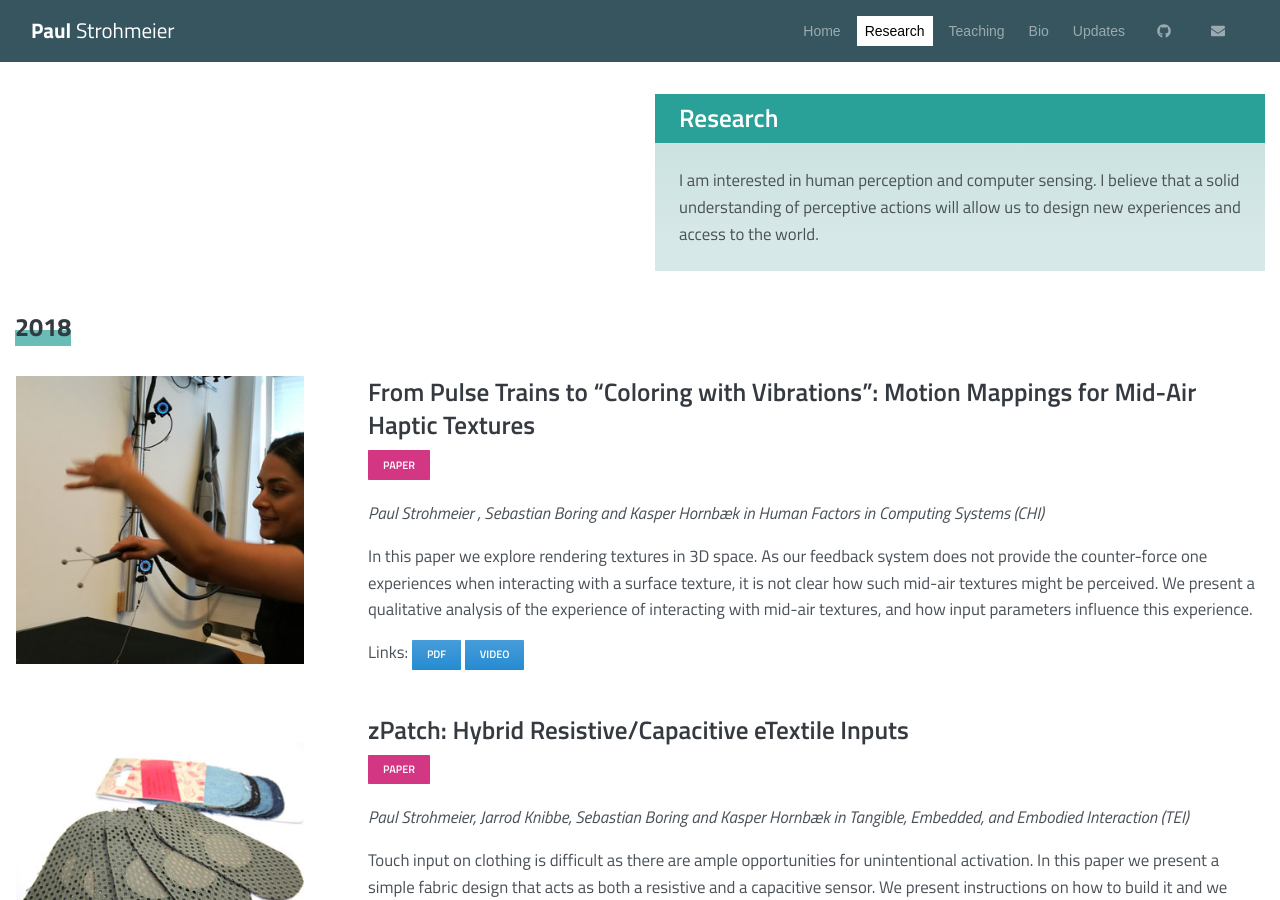
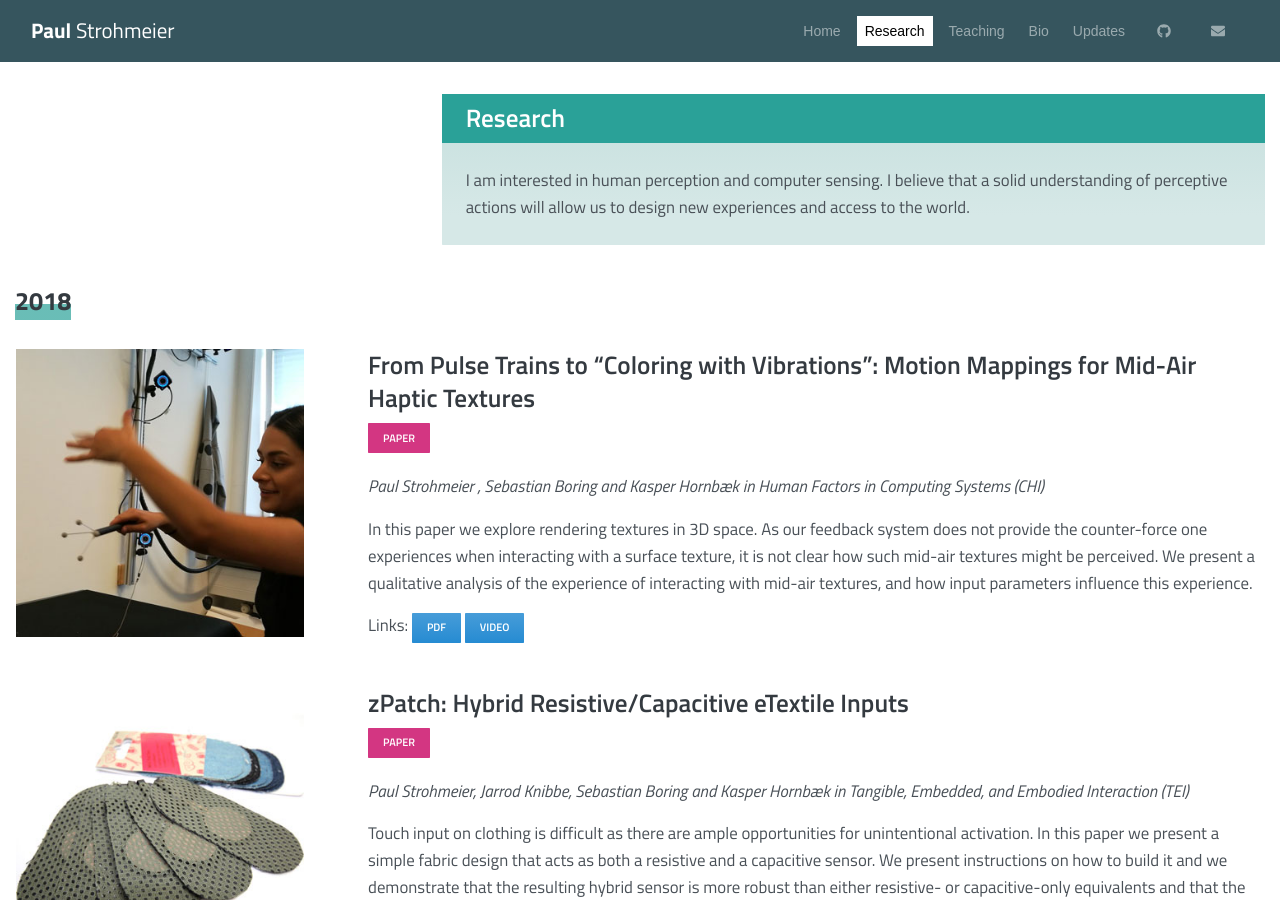
Before and after one commit to fkeel/fkeel.gitub.io, a Jekyll site: the page built from research.html, in a window 1280 px wide and 900 px high. Built offline with Jekyll 4.4.1, drawn with Linux system fonts in a browser that asks for light colours.

Commit message:
tweaking box

```diff
--- a/research.html
+++ b/research.html
@@ -5,7 +5,7 @@
 ---
 
 <div class="row">
-  <div class="offset-xl-6 col-xl-6 offset-md-0 col-md-12">
+  <div class="offset-xl-4 col-xl-8 offset-md-0 col-md-12">
     <div class="card card-pricing border-0 bg-cyan-ll py-0">
       <h4 class="mb-0 pl-4 mt-0 k-subheader bg-cyan text-white py-2 mx-0">{{ page.title }}</h4>
       <div class="card-body py-4">
```
